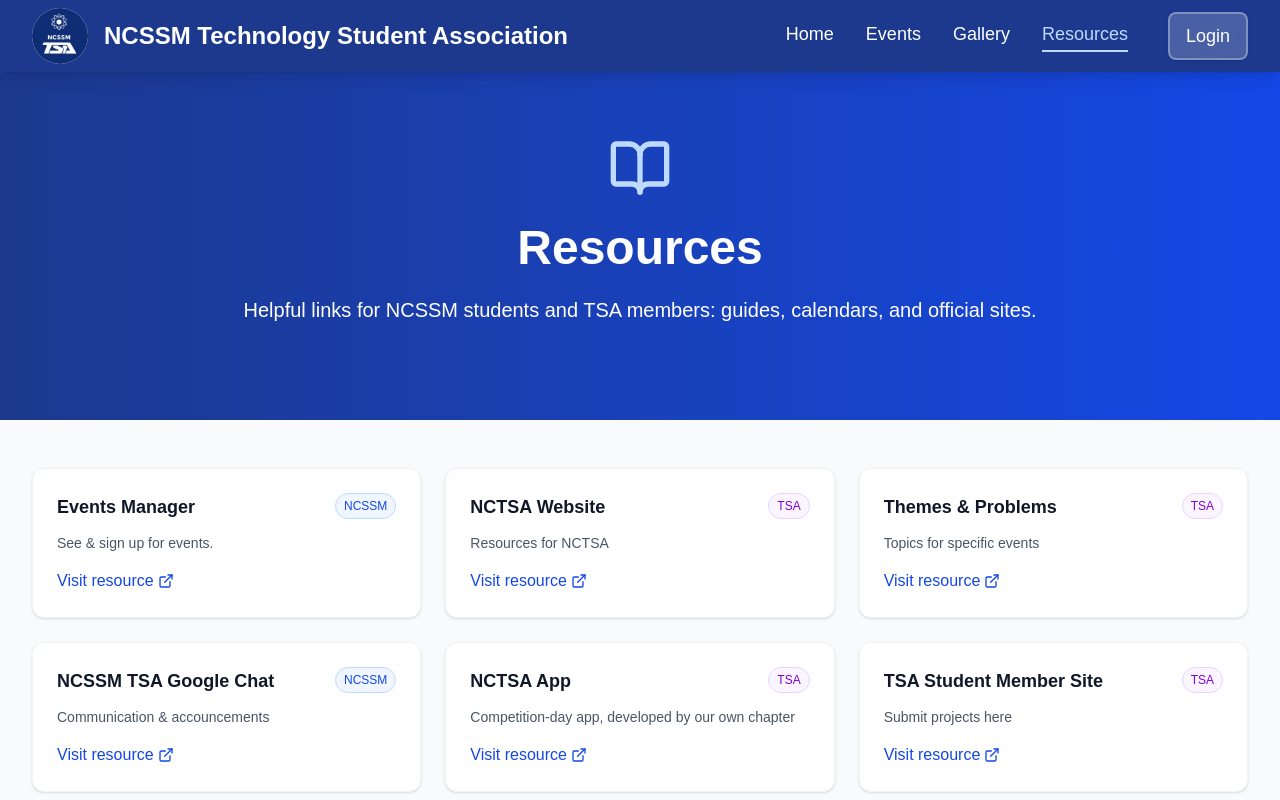
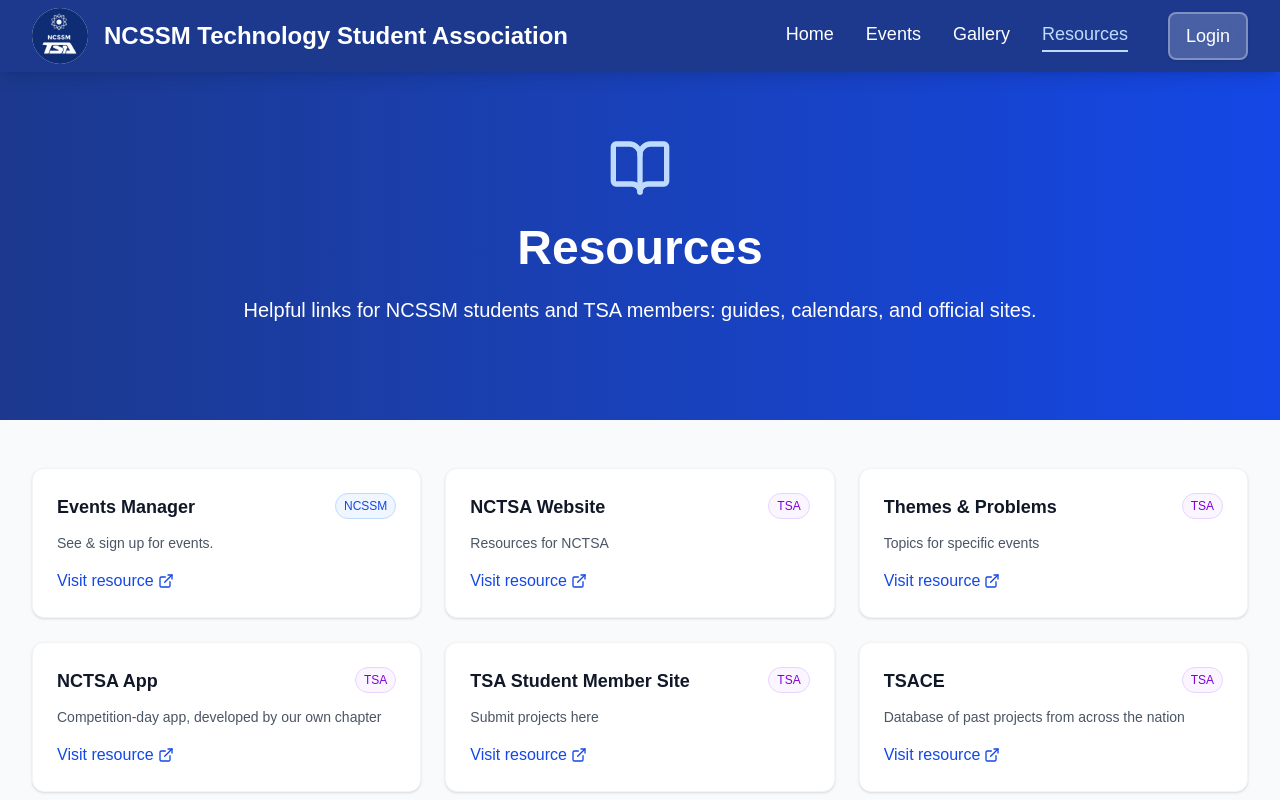
Before and after one commit to ncssmtsa2025git/ncssm-tsa-hub-deploy, a Next.js app in the folder website-frontend/: page /resources in a window 1280 px wide. Shown: the top 800 px of the page. Built offline with nearby package versions, Linux system fonts and the light colour scheme.

Commit message:
updates resources links

```diff
--- a/website-frontend/app/resources/page.tsx
+++ b/website-frontend/app/resources/page.tsx
@@ -31,12 +31,6 @@
     category: 'TSA',
   },
   {
-    title: 'NCSSM TSA Google Chat',
-    description: 'Communication & accouncements',
-    href: 'https://chat.google.com/room/AAQAEn_YmoA?cls=7',
-    category: 'NCSSM',
-  },
-  {
     title: 'NCTSA App',
     description: 'Competition-day app, developed by our own chapter',
     href: 'https://apps.apple.com/us/app/north-carolina-tsa-conference/id6743861783',
@@ -46,6 +40,12 @@
     title: 'TSA Student Member Site',
     description: 'Submit projects here',
     href: 'https://tsamembership.registermychapter.com/members#',
+    category: 'TSA',
+  },
+    {
+    title: 'TSACE',
+    description: 'Database of past projects from across the nation',
+    href: 'https://www.tsace.org/projects',
     category: 'TSA',
   },
 ]
```
